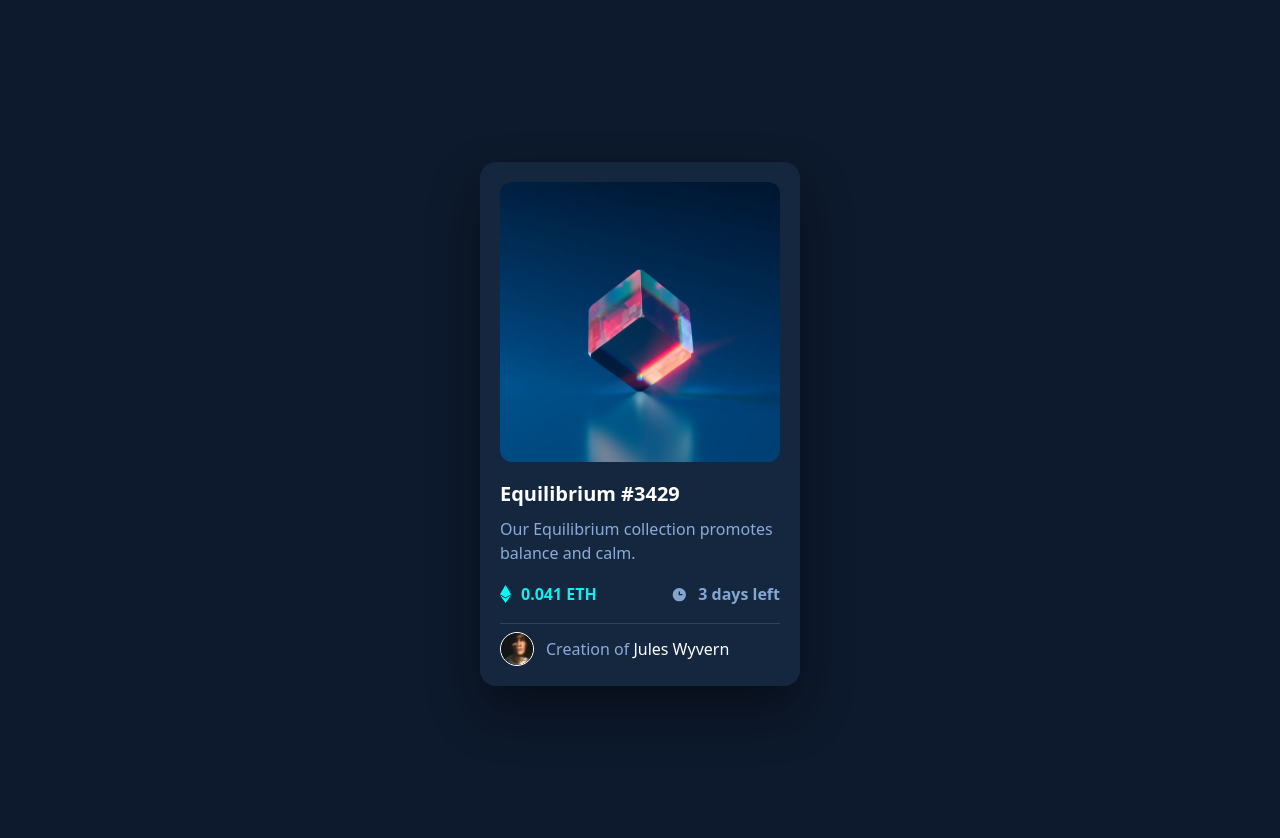
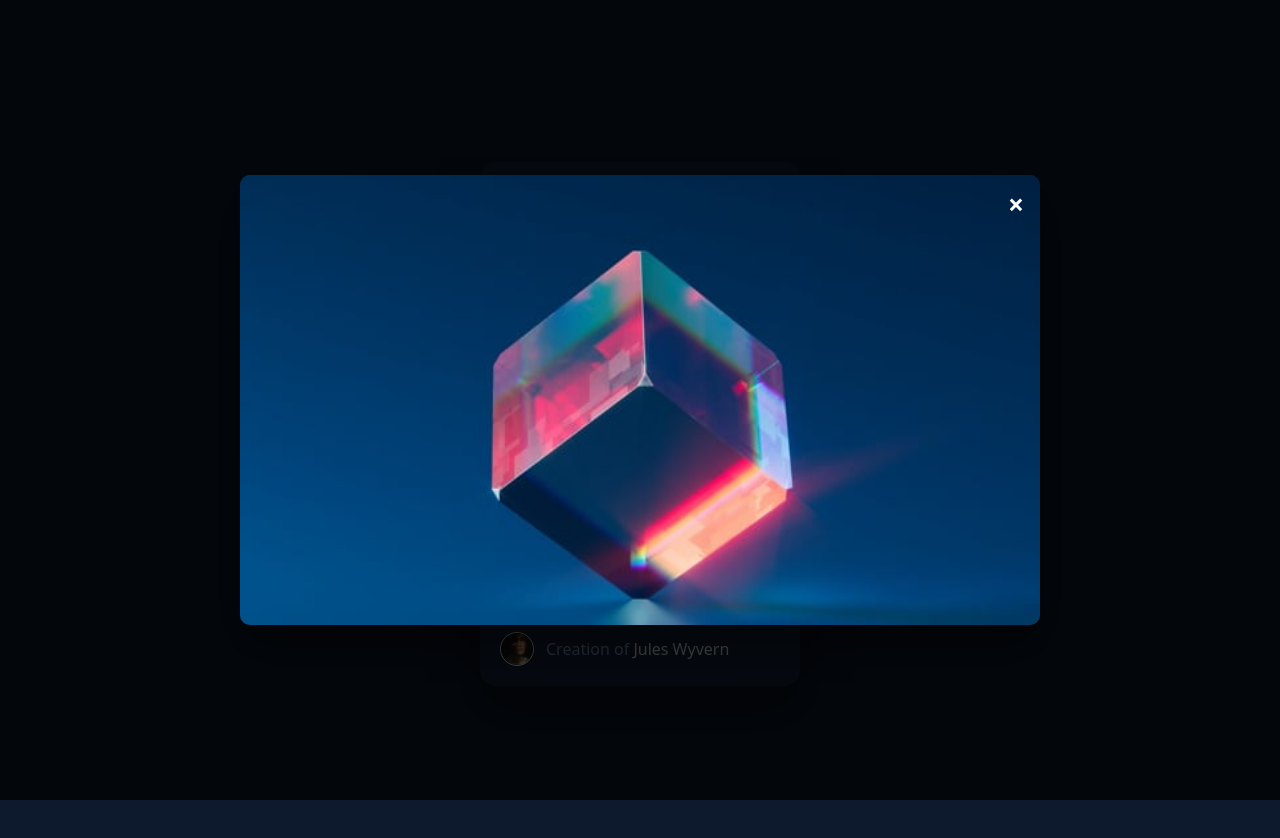
Before and after one commit to Aneek11/1st-challenge, a website: page index.html in a window 1280 px wide. Both pictures are taken after a click on the link 640 px from the left and 322 px from the top of the page. Drawn offline with Linux system fonts and the light colour scheme.

Commit message:
new popup modal image

```diff
--- a/index.html
+++ b/index.html
@@ -13,7 +13,11 @@
 
 <div class="page">
   <article class="card">
-<a class="thumb" href="#" aria-label="Open item">
+
+
+
+
+<a class="thumb" id="thumb">
 <img src="assets/image-equilibrium.jpg" alt="cube">
 
 <span class="thumb-overlay">
@@ -22,6 +26,16 @@
   </span>
 
 </a>
+
+
+<div id="popup" class="popup">
+  <div class="popup-content">
+    <span class="close-btn" id="closeBtn">&times;</span>
+    <img src="assets/image-equilibrium.jpg" alt="large view">
+  </div>
+</div>
+
+
 
 <h1 class="title"><a href="#">Equilibrium #3429</a></h1>
 <p class="desc">Our Equilibrium collection promotes balance and calm.</p>
@@ -56,6 +70,29 @@
   </article>
 </div>
 
+<script>
+
+const thumb = document.getElementById("thumb");
+const popup = document.getElementById("popup");
+const closeBtn = document.getElementById("closeBtn");
+
+
+thumb.addEventListener("click", (e) => {
+  e.preventDefault();
+  popup.classList.add("show");
+});
+
+closeBtn.addEventListener("click", () => {
+  popup.classList.remove("show");
+});
+
+
+popup.addEventListener("click", (e) =>{
+  if(e.target === popup) popup.classList.remove("show");
+});
+
+
+</script>
 
 
 
--- a/style.css
+++ b/style.css
@@ -157,6 +157,58 @@ transition:color .2s ease;
 .footer a:hover{ color: var(--accent); }
 
 
+.popup{
+  position:fixed;
+  inset: 0;
+  background: rgba(0, 0, 0, 0.75);
+  display: none;
+  justify-content: center;
+  align-items: center;
+  z-index: 1000;
+}
+.popup.show {
+display: flex;
+}
+
+.popup-content{
+  position: relative;
+  background: #0c1b33;
+  border-radius: 10px;
+  overflow: hidden;
+  aspect-ratio: 16 / 9;
+  width: 80%;
+  max-width: 800px;
+  box-shadow: 0 20px 50px rgba(0, 0, 0, 0.5);
+
+}
+
+.popup-content img{
+
+width: 100%;
+height:100%;
+object-fit: cover;
+
+}
+
+.close-btn{
+  position: absolute;
+  top: 10px;
+  right: 16px;
+  color: #fff;
+  font-size: 28px;
+  font-weight: bold;
+  cursor: pointer;
+  transition: 0.2s;
+
+}
+
+
+.close-btn:hover
+{
+  color: var(--accent,#00fff7);
+}
+
+
 
 @media (max-width:380px){
 
```
